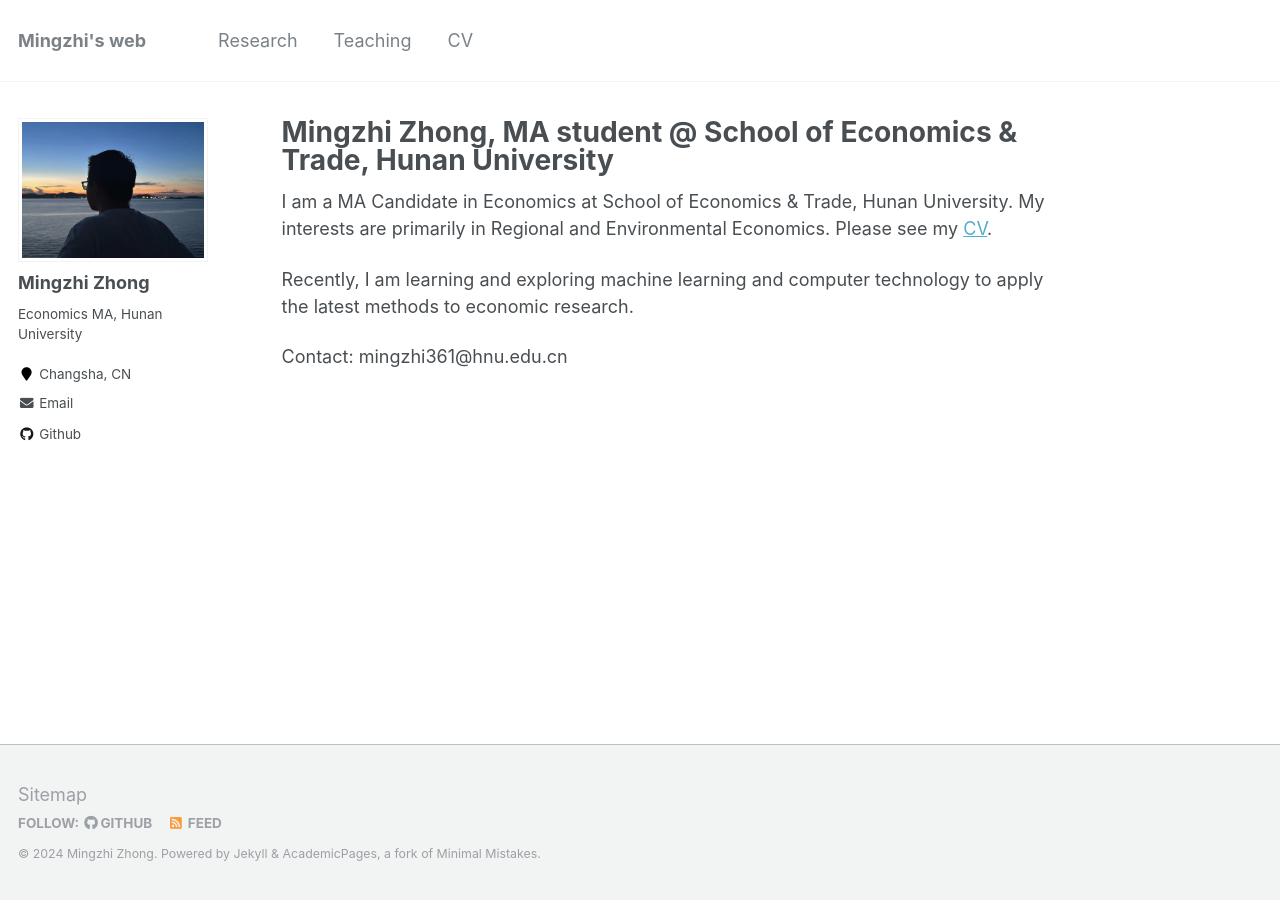
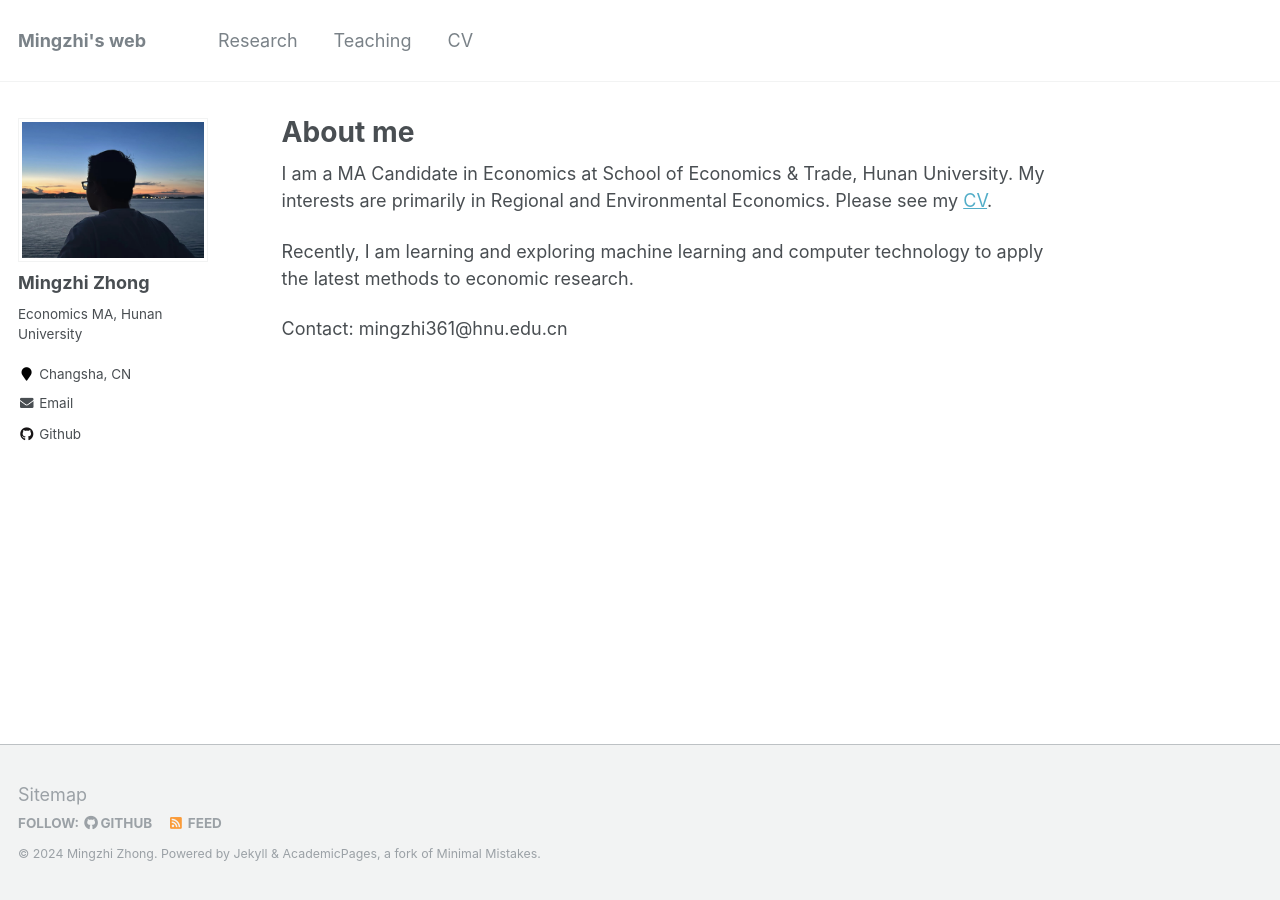
Before and after one commit to mingzhi361/mingzhi361.github.io, a Jekyll site: the page built from _pages/about.md, in a window 1280 px wide. Built offline with Jekyll 4.4.1, drawn with Linux system fonts in a browser that asks for light colours.

Commit message:
Update about.md

```diff
--- a/_pages/about.md
+++ b/_pages/about.md
@@ -1,6 +1,6 @@
 ---
 permalink: /
-title: "Mingzhi Zhong, MA student @ School of Economics & Trade, Hunan University"
+title: "About me"
 excerpt: "About me"
 author_profile: true
 redirect_from:
```
